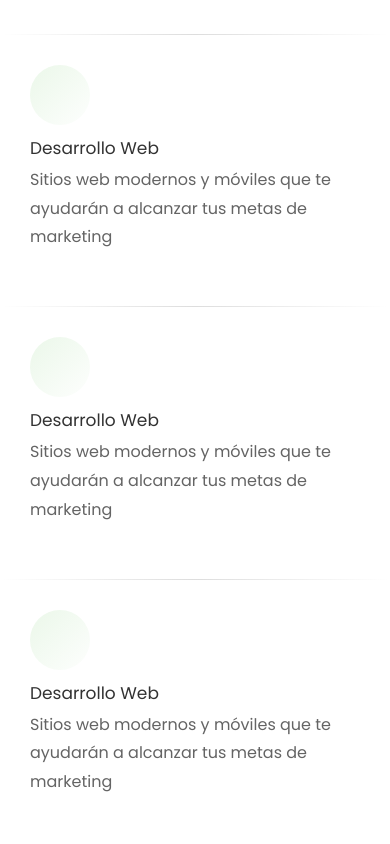
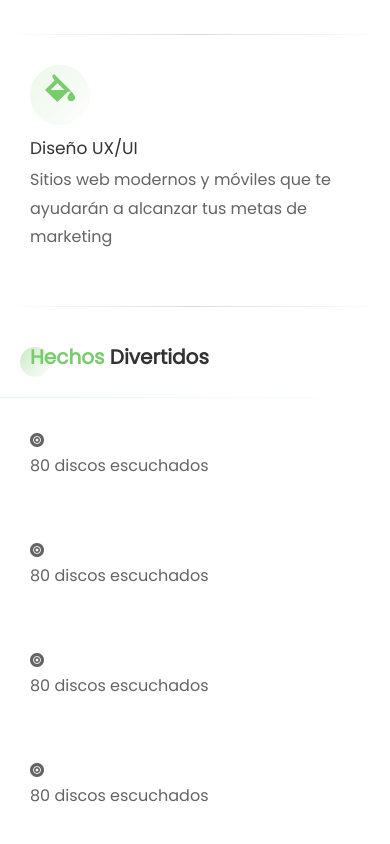
Before and after one commit to mgRamses/ramsthe, a plain HTML site: page index.html in a window 390 px wide. Shown: the part 1600-2444 px from the top of the page. Drawn offline with nearby package versions, Linux system fonts and the light colour scheme.

Commit message:
Responsive

```diff
--- a/css/styles.css
+++ b/css/styles.css
@@ -142,6 +142,7 @@ a{
     position: relative;
     top: 0;
     left: 0;
+    color: #323232;
     display: block;
     width: 40px;
     height: 30px;
--- a/index.html
+++ b/index.html
@@ -148,11 +148,15 @@
                             </div>
                             <div class="col col-d-6 border-line-h">
                                 <div class="service-item">
-                                    <div class="icon"></div>
-                                    <div class="name">Desarrollo Web</div>
+                                    <div class="icon">
+                                        <span class="ion-paintbucket"></span>
+                                    </div>
+                                    <div class="name">Diseño UX/UI</div>
                                     <p>Sitios web modernos y móviles que te ayudarán a alcanzar tus metas de marketing</p>
                                 </div>
                             </div>
+
+                            <!--
                             <div class="col col-d-6 border-line-h">
                                 <div class="service-item">
                                     <div class="icon"></div>
@@ -167,10 +171,49 @@
                                     <p>Sitios web modernos y móviles que te ayudarán a alcanzar tus metas de marketing</p>
                                 </div>
                             </div>
+                        -->
                         </div>
                     </div>
                     <div class="content pricing"></div>
-                    <div class="content fuct"></div>
+                    <div class="content fuct">
+                        <div class="title">
+                            <span class="first-word">Hechos</span> Divertidos
+                        </div>
+                        <div class="row fuct-items">
+                            <div class="col col-d-3 col-t-3 col-m-6 border-line-v">
+                                <div class="fuct-item">
+                                    <div class="icon">
+                                        <span class="ion ion-disc"></span>
+                                    </div>
+                                    <div class="name">80 discos escuchados</div>
+                                </div>
+                            </div>
+                            <div class="col col-d-3 col-t-3 col-m-6 border-line-v">
+                                <div class="fuct-item">
+                                    <div class="icon">
+                                        <span class="ion ion-disc"></span>
+                                    </div>
+                                    <div class="name">80 discos escuchados</div>
+                                </div>
+                            </div>
+                            <div class="col col-d-3 col-t-3 col-m-6 border-line-v">
+                                <div class="fuct-item">
+                                    <div class="icon">
+                                        <span class="ion ion-disc"></span>
+                                    </div>
+                                    <div class="name">80 discos escuchados</div>
+                                </div>
+                            </div>
+                            <div class="col col-d-3 col-t-3 col-m-6 border-line-v">
+                                <div class="fuct-item">
+                                    <div class="icon">
+                                        <span class="ion ion-disc"></span>
+                                    </div>
+                                    <div class="name">80 discos escuchados</div>
+                                </div>
+                            </div>
+                        </div>
+                    </div>
                     <div class="content quote"></div>
                     <div class="content clientes"></div>
                     <div class="content custom-text"></div>
@@ -178,7 +221,8 @@
             </div>
             <!-- /CARD HOME -->
 
-            <!-- CARD RESUME -->
+
+            <!-- CARD RESUME --> <!--
             <div class="card-inner" id="card-resume">
                 <div class="card-wrap">
                     <div class="content resume">
@@ -302,10 +346,11 @@
                     </div>
                     <div class="content testimonials"></div>
                 </div>
-            </div>
+            </div> -->
             <!-- /CARD RESUME -->
 
-            <!-- BLOG -->
+
+            <!-- BLOG -->  <!--
             <div class="card-inner" id="card-blog">
                 <div class="card-wrap">
                     <div class="content blog">
@@ -337,10 +382,10 @@
                         <div class="pager"></div>
                     </div>
                 </div>
-            </div>
+            </div> -->
             <!-- /BLOG -->
 
-            <!-- CONTÁCTO -->
+            <!-- CONTÁCTO --> <!--
             <div class="card-inner" id="card-contacts">
                 <div class="card-wrap">
                     <div class="content contacts">
@@ -389,7 +434,7 @@
                         </div>
                     </div>
                 </div>
-            </div>
+            </div> -->
             <!-- /CONTÁCTO-->
 
             <!-- BLOG --> <!--
```
